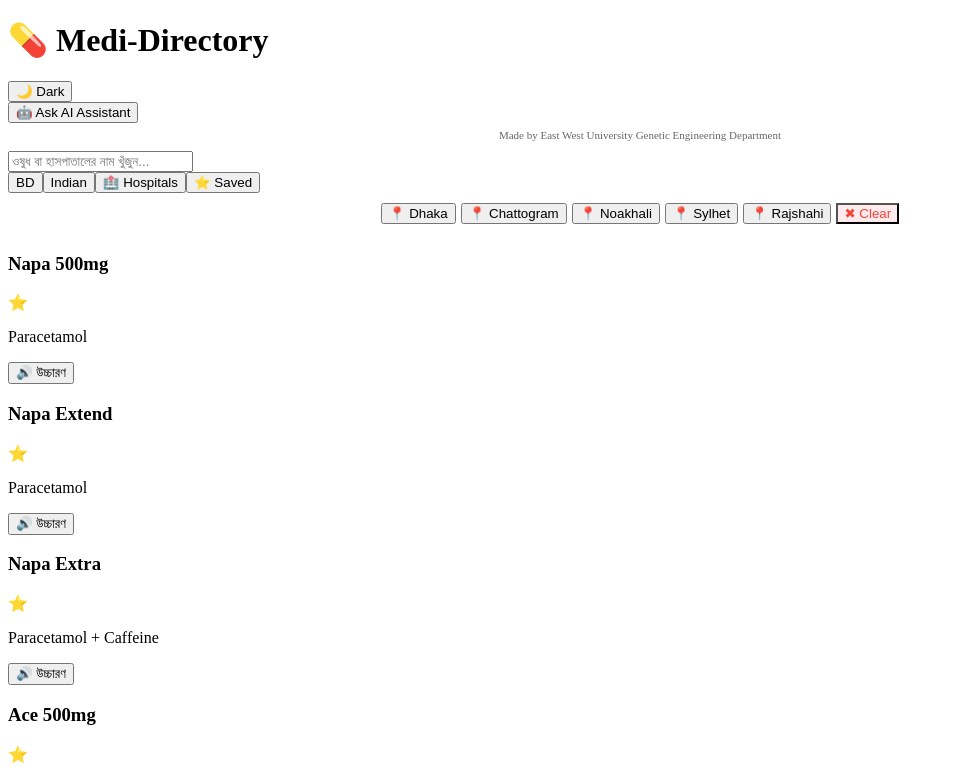
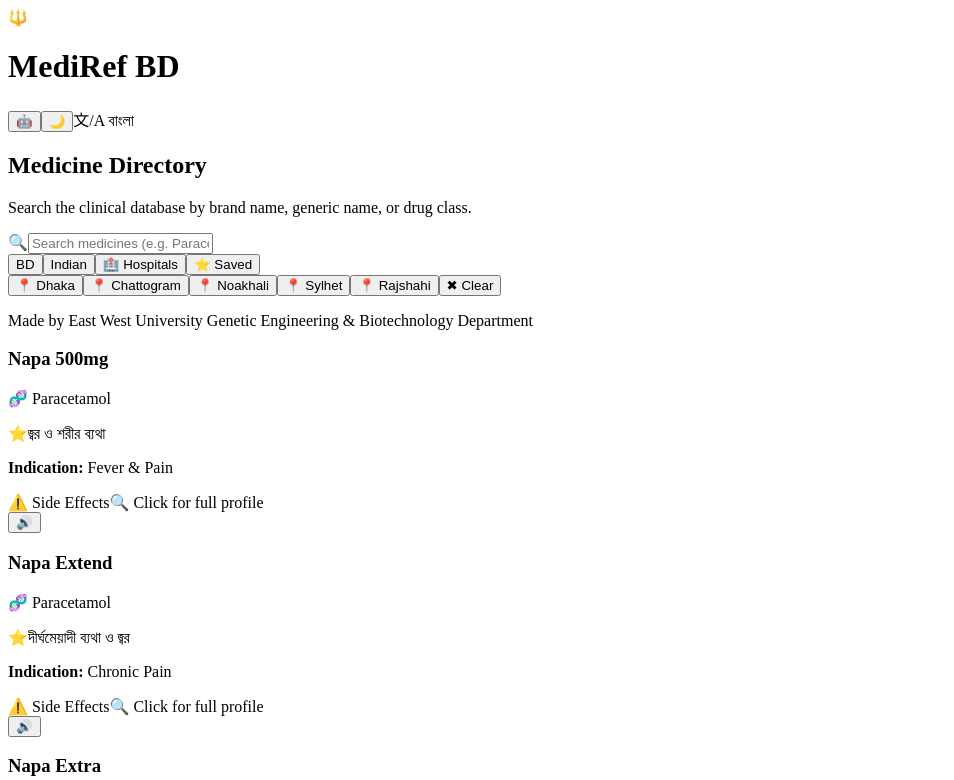
Before and after one commit to siddhartha999roy/medicine-directory, a React (Vite) app: page / in a window 1280 px wide. Shown: the top 780 px of the page, without its empty margins (0-954 px from the left). Built offline with nearby package versions, Linux system fonts and the light colour scheme.

Commit message:
Update App.tsx

```diff
--- a/src/App.tsx
+++ b/src/App.tsx
@@ -69,7 +69,10 @@
           h.name.toLowerCase().includes(searchTerm.toLowerCase()) ||
           h.location.toLowerCase().includes(searchTerm.toLowerCase())
         )
-      : medicines.filter(m => m.origin === category && m.name.toLowerCase().includes(searchTerm.toLowerCase()));
+      : medicines.filter(m => m.origin === category &&
+          (m.name.toLowerCase().includes(searchTerm.toLowerCase()) ||
+           m.generic.toLowerCase().includes(searchTerm.toLowerCase()))
+        );
 
   const filterByLocation = (loc) => {
     setCategory('hospitals');
@@ -78,209 +81,193 @@
 
   return (
     <div className={`App ${isDarkMode ? 'dark-theme' : ''}`}>
-      <header className="fixed-header">
-        <div className="header-top">
-          <h1 className="logo">💊 Medi-Directory</h1>
-          <button className="theme-toggle" onClick={() => setIsDarkMode(!isDarkMode)}>
-            {isDarkMode ? '☀️ Light' : '🌙 Dark'}
+      {/* নতুন প্রফেশনাল টপ নেভিগেশন বার */}
+      <header className="custom-navbar">
+        <div className="nav-container">
+          <div className="brand-area">
+            <span className="brand-icon">🔱</span>
+            <h1 className="brand-logo">MediRef BD</h1>
+          </div>
+          <div className="nav-actions">
+            <button className="nav-icon-btn" onClick={() => aiSectionRef.current?.scrollIntoView({ behavior: 'smooth' })} title="Ask AI">🤖</button>
+            <button className="nav-icon-btn" onClick={() => setIsDarkMode(!isDarkMode)}>
+              {isDarkMode ? '☀️' : '🌙'}
             </button>
+            <span className="lang-badge">文/A বাংলা</span>
           </div>
+        </div>
+      </header>
 
-        <button className="ai-nav-btn" onClick={() => aiSectionRef.current?.scrollIntoView({ behavior: 'smooth' })}>
-          🤖 Ask AI Assistant
-        </button>
+      {/* হিরো সেকশন */}
+      <section className="hero-section">
+        <h2 className="main-title">Medicine Directory</h2>
+        <p className="sub-title">Search the clinical database by brand name, generic name, or drug class.</p>
 
-        <p style={{
-          fontSize: '11px',
-          color: isDarkMode ? '#bbb' : '#666',
-          marginTop: '6px',
-          marginBottom: '10px',
-          textAlign: 'center',
-          fontWeight: '500'
-        }}>
-          Made by East West University Genetic Engineering Department
-        </p>
-
-        <div className="search-box">
+        {/* মডার্ন সার্চ বার */}
+        <div className="search-container-box">
+          <span className="search-icon-inside">🔍</span>
           <input
             type="text"
-            placeholder="ওষুধ বা হাসপাতালের নাম খুঁজুন..."
+            placeholder="Search medicines (e.g. Paracetamol, Napa)..."
             value={searchTerm}
             onChange={(e) => setSearchTerm(e.target.value)}
+            className="modern-input-field"
           />
         </div>
 
-        <div className="tabs">
-          <button className={category === 'bd' ? 'active' : ''} onClick={() => {setCategory('bd'); setSearchTerm('');}}>BD</button>
-          <button className={category === 'ind' ? 'active' : ''} onClick={() => {setCategory('ind'); setSearchTerm('');}}>Indian</button>
-          <button className={category === 'hospitals' ? 'active' : ''} onClick={() => {setCategory('hospitals'); setSearchTerm('');}}>🏥 Hospitals</button>
-          <button className={category === 'favorites' ? 'active' : ''} onClick={() => {setCategory('favorites'); setSearchTerm('');}}>⭐ Saved</button>
+        {/* ক্যাটাগরি ও ফিল্টার ট্যাব */}
+        <div className="filter-dropdown-row">
+          <div className="tabs-container">
+            <button className={`tab-item ${category === 'bd' ? 'active' : ''}`} onClick={() => {setCategory('bd'); setSearchTerm('');}}>BD</button>
+            <button className={`tab-item ${category === 'ind' ? 'active' : ''}`} onClick={() => {setCategory('ind'); setSearchTerm('');}}>Indian</button>
+            <button className={`tab-item ${category === 'hospitals' ? 'active' : ''}`} onClick={() => {setCategory('hospitals'); setSearchTerm('');}}>🏥 Hospitals</button>
+            <button className={`tab-item ${category === 'favorites' ? 'active' : ''}`} onClick={() => {setCategory('favorites'); setSearchTerm('');}}>⭐ Saved</button>
+          </div>
         </div>
 
-        <div className="location-filters" style={{ display: 'flex', gap: '5px', overflowX: 'auto', padding: '10px 0', justifyContent: 'center' }}>
-           <button className="loc-btn" onClick={() => filterByLocation('Dhaka')}>📍 Dhaka</button>
-           <button className="loc-btn" onClick={() => filterByLocation('Chattogram')}>📍 Chattogram</button>
-           <button className="loc-btn" onClick={() => filterByLocation('Noakhali')}>📍 Noakhali</button>
-           <button className="loc-btn" onClick={() => filterByLocation('Sylhet')}>📍 Sylhet</button>
-           <button className="loc-btn" onClick={() => filterByLocation('Rajshahi')}>📍 Rajshahi</button>
-           <button className="loc-btn" style={{background: '#ffebee', color: '#f44336'}} onClick={() => setSearchTerm('')}>✖ Clear</button>
+        {/* হাসপাতাল লোকেশন ফিল্টারসমূহ */}
+        <div className="location-scroll-bar">
+           <button className="loc-chip" onClick={() => filterByLocation('Dhaka')}>📍 Dhaka</button>
+           <button className="loc-chip" onClick={() => filterByLocation('Chattogram')}>📍 Chattogram</button>
+           <button className="loc-chip" onClick={() => filterByLocation('Noakhali')}>📍 Noakhali</button>
+           <button className="loc-chip" onClick={() => filterByLocation('Sylhet')}>📍 Sylhet</button>
+           <button className="loc-chip" onClick={() => filterByLocation('Rajshahi')}>📍 Rajshahi</button>
+           <button className="loc-chip clear-chip" onClick={() => setSearchTerm('')}>✖ Clear</button>
         </div>
-      </header>
 
-      <main className="main-content">
-        <div className="card-grid">
+        <p className="university-credit">
+          Made by East West University Genetic Engineering & Biotechnology Department
+        </p>
+      </section>
+
+      {/* মেডিসিন ও হাসপাতাল কার্ড গ্রিড */}
+      <main className="content-container">
+        <div className="medicine-cards-list">
           {displayData.map((item, idx) => (
-            <div key={idx} className="medicine-card" onClick={() => item.type === 'm' && setSelectedItem(item)}>
-              <div className="card-header">
-                <h3>{item.name}</h3>
+            <div key={idx} className="modern-medicine-card" onClick={() => item.type === 'm' && setSelectedItem(item)}>
+              <div className="card-top-row">
+                <div className="med-info-block">
+                  <h3 className="med-brand-title">{item.name}</h3>
+                  <p className="med-generic-subtitle">🧬 {item.generic || item.location}</p>
+                </div>
+                <div className="card-right-actions">
                   {item.type === 'm' && (
-                  <span className={`fav-star ${favorites.find(f => f.name === item.name) ? 'active' : ''}`}
+                    <span className={`fav-star-icon ${favorites.find(f => f.name === item.name) ? 'pinned' : ''}`}
                           onClick={(e) => toggleFavorite(e, item)}>⭐</span>
                   )}
+                  {item.uses && <span className="class-tag-badge">{item.uses.split(';')[0]}</span>}
                 </div>
-              <p>{item.type === 'h' ? `📍 ${item.location}` : item.generic}</p>
+              </div>
+
+              {item.indication && (
+                <p className="card-indication-text">
+                  <strong>Indication:</strong> {item.indication.length > 120 ? item.indication.substring(0, 120) + '...' : item.indication}
+                </p>
+              )}
+
+              <div className="card-footer-actions">
+                <div className="footer-left-info">
+                  {item.sideEffects && <span className="footer-info-span">⚠️ Side Effects</span>}
+                  <span className="footer-info-span">🔍 Click for full profile</span>
+                </div>
                 {item.type === 'h' ? (
-                 <a href={`tel:${item.phone}`} className="voice-btn" onClick={(e) => e.stopPropagation()}>📞 Call</a>
+                   <a href={`tel:${item.phone}`} className="action-circle-btn" onClick={(e) => e.stopPropagation()}>📞</a>
                 ) : (
-                 <button className="voice-btn" onClick={(e) => { e.stopPropagation(); speak(item.name); }}>🔊 উচ্চারণ</button>
+                   <button className="action-circle-btn" onClick={(e) => { e.stopPropagation(); speak(item.name); }} title="Pronounce">🔊</button>
                 )}
+              </div>
             </div>
           ))}
         </div>
 
-        <div className="ai-container" ref={aiSectionRef}>
-          <div className="ai-header"><h2>🤖 Medi-Assistant AI</h2></div>
-          <div className="iframe-wrapper" style={{
-            position: 'relative',
-            height: '560px',
-            overflow: 'hidden',
-            borderRadius: '15px',
-            background: '#fff'
-          }}>
-            {isAiLoading && <div className="ai-loader"><div className="spinner"></div></div>}
+        {/* এআই অ্যাসিস্ট্যান্ট সেকশন */}
+        <div className="ai-section-wrapper" ref={aiSectionRef}>
+          <div className="ai-container-box">
+            <div className="ai-box-header"><h2>🤖 Medi-Assistant AI</h2></div>
+            <div className="iframe-box-inside">
+              {isAiLoading && <div className="ai-spinner-layer"><div className="custom-spinner"></div></div>}
               <iframe
                 src="https://global-student-ai-m4rzaqcfbxis6m98fsyna9.streamlit.app/?embedded=true"
-              width="100%" height="630px"
+                width="100%" height="540px"
                 onLoad={() => setIsAiLoading(false)}
-              style={{ border: 'none', position: 'absolute', top: '0', left: '0', opacity: isAiLoading ? 0 : 1 }}
+                className="ai-iframe-element"
                 scrolling="no"
               ></iframe>
-            <div style={{ position: 'absolute', bottom: 0, width: '100%', height: '20px', zIndex: 10 }}></div>
+            </div>
           </div>
         </div>
       </main>
 
-      <a href="https://maps.google.com" target="_blank" rel="noreferrer" className="fab-btn">📍 Pharmacy Near Me</a>
+      <a href="https://maps.google.com" target="_blank" rel="noreferrer" className="floating-map-btn">📍 Pharmacy Near Me</a>
 
-      {/* নতুন MedEx স্টাইল ফুল-ডিটেইলস মডাল পেজ */}
+      {/* নতুন ফুল স্ক্রিন ক্লিন ডিটেইলস ভিউ (হুবহু স্ক্রিনশট ১৮৪৯৮৩ এবং ১৮৪৯৮৪ এর মতো) */}
       {selectedItem && selectedItem.type === 'm' && (
-        <div className="medex-modal-overlay" onClick={() => setSelectedItem(null)}>
-          <div className="medex-modal-card" onClick={e => e.stopPropagation()}>
+        <div className="full-profile-overlay">
+          <div className="full-profile-container">
 
-            {/* উপরের হেডার সেকশন */}
-            <div className="medex-header">
-              <div className="medex-title-row">
-                <h1 className="medex-med-name">💊 {selectedItem.name}</h1>
-                <button className="medex-close-icon-btn" onClick={() => setSelectedItem(null)}>✕</button>
-              </div>
-              <p className="medex-generic-name">{selectedItem.generic}</p>
-              <p className="medex-company-name">{selectedItem.company}</p>
-              <div className="medex-price-tag">৳ {selectedItem.price || 'N/A'}</div>
+            <div className="profile-top-bar">
+              <button className="back-to-directory-btn" onClick={() => setSelectedItem(null)}>
+                ← Back to Directory
+              </button>
             </div>
 
-            {/* স্ক্রলযোগ্য বিস্তারিত সেকশন (MedEx এর মতো সাজানো) */}
-            <div className="medex-body-scroll">
+            <div className="profile-header-card">
+              <h1 className="profile-med-title">{selectedItem.name}</h1>
+              <div className="profile-generic-row">💊 {selectedItem.generic}</div>
+              {selectedItem.uses && <span className="profile-class-badge">{selectedItem.uses}</span>}
+              {selectedItem.company && <p className="profile-company-name">🏢 {selectedItem.company}</p>}
+              {selectedItem.price && <div className="profile-price-tag">Price: ৳ {selectedItem.price}</div>}
+            </div>
 
+            <div className="profile-details-body">
               {selectedItem.indication && (
-                <div className="medex-section">
-                  <h3 className="medex-section-title">Indications</h3>
-                  <p className="medex-section-content">{selectedItem.indication}</p>
-                </div>
-              )}
-
-              {selectedItem.uses && (
-                <div className="medex-section">
-                  <h3 className="medex-section-title">Therapeutic Class</h3>
-                  <p className="medex-section-content">{selectedItem.uses}</p>
+                <div className="profile-data-block">
+                  <h3 className="block-header-title">🩺 Indication</h3>
+                  <p className="block-body-content">{selectedItem.indication}</p>
                 </div>
               )}
 
               {selectedItem.pharmacodynamics && (
-                <div className="medex-section">
-                  <h3 className="medex-section-title">Pharmacology (Pharmacodynamics & Pharmacokinetics)</h3>
-                  <p className="medex-section-content">{selectedItem.pharmacodynamics}</p>
+                <div className="profile-data-block">
+                  <h3 className="block-header-title">ℹ️ Mechanism of Action</h3>
+                  <p className="block-body-content">{selectedItem.pharmacodynamics}</p>
                 </div>
               )}
 
               {selectedItem.dosage && (
-                <div className="medex-section">
-                  <h3 className="medex-section-title">Dosage & Administration</h3>
-                  <p className="medex-section-content">{selectedItem.dosage}</p>
+                <div className="profile-data-block">
+                  <h3 className="block-header-title">⚖️ Dosage & Administration</h3>
+                  <p className="block-body-content">{selectedItem.dosage}</p>
                 </div>
               )}
 
-              {selectedItem.administration && (
-                <div className="medex-section">
-                  <h3 className="medex-section-title">Administration Guide</h3>
-                  <p className="medex-section-content">{selectedItem.administration}</p>
-                </div>
-              )}
-
-              {selectedItem.interaction && (
-                <div className="medex-section">
-                  <h3 className="medex-section-title">Interaction</h3>
-                  <p className="medex-section-content">{selectedItem.interaction}</p>
+              {selectedItem.sideEffects && (
+                <div className="profile-data-block">
+                  <h3 className="block-header-title">⚠️ Side Effects</h3>
+                  <p className="block-body-content">{selectedItem.sideEffects}</p>
                 </div>
               )}
 
               {selectedItem.contraindications && (
-                <div className="medex-section">
-                  <h3 className="medex-section-title">Contraindications</h3>
-                  <p className="medex-section-content">{selectedItem.contraindications}</p>
-                </div>
-              )}
-
-              {selectedItem.sideEffects && (
-                <div className="medex-section">
-                  <h3 className="medex-section-title">Side Effects</h3>
-                  <p className="medex-section-content">{selectedItem.sideEffects}</p>
-                </div>
-              )}
-
-              {selectedItem.pregnancy && (
-                <div className="medex-section">
-                  <h3 className="medex-section-title">Pregnancy & Lactation</h3>
-                  <p className="medex-section-content">{selectedItem.pregnancy}</p>
-                </div>
-              )}
-
-              {selectedItem.warnings && (
-                <div className="medex-section">
-                  <h3 className="medex-section-title">Precautions & Warnings</h3>
-                  <p className="medex-section-content">{selectedItem.warnings}</p>
-                </div>
-              )}
-
-              {selectedItem.storage && (
-                <div className="medex-section">
-                  <h3 className="medex-section-title">Storage Conditions</h3>
-                  <p className="medex-section-content">{selectedItem.storage}</p>
+                <div className="profile-data-block">
+                  <h3 className="block-header-title">🚫 Contraindications</h3>
+                  <p className="block-body-content">{selectedItem.contraindications}</p>
                 </div>
               )}
 
               {selectedItem.alternatives && (
-                <div className="medex-section alternative-box">
-                  <h3 className="medex-section-title" style={{color: '#2e7d32'}}>Alternate Brands</h3>
-                  <p className="medex-section-content"><strong>Alternatives:</strong> {selectedItem.alternatives}</p>
+                <div className="profile-data-block alternative-brands-block">
+                  <h3 className="block-header-title">🧬 Common Alternate Brands</h3>
+                  <div className="alternative-chips-container">
+                    {selectedItem.alternatives.split(',').map((brand, i) => (
+                      <span key={i} className="alternative-item-chip">{brand.trim()}</span>
+                    ))}
+                  </div>
                 </div>
               )}
-
-              <div className="medex-warning-footer">
-                ⚠️ রেজিস্টার্ড চিকিৎসকের পরামর্শ মোতাবেক ওষুধ সেবন করুন।
-              </div>
             </div>
 
-            <button className="medex-bottom-close-btn" onClick={() => setSelectedItem(null)}>বন্ধ করুন</button>
+            <button className="profile-close-footer-btn" onClick={() => setSelectedItem(null)}>Close Profile</button>
           </div>
         </div>
       )}
```
Lines whose indentation alone changed are shown as unchanged.
